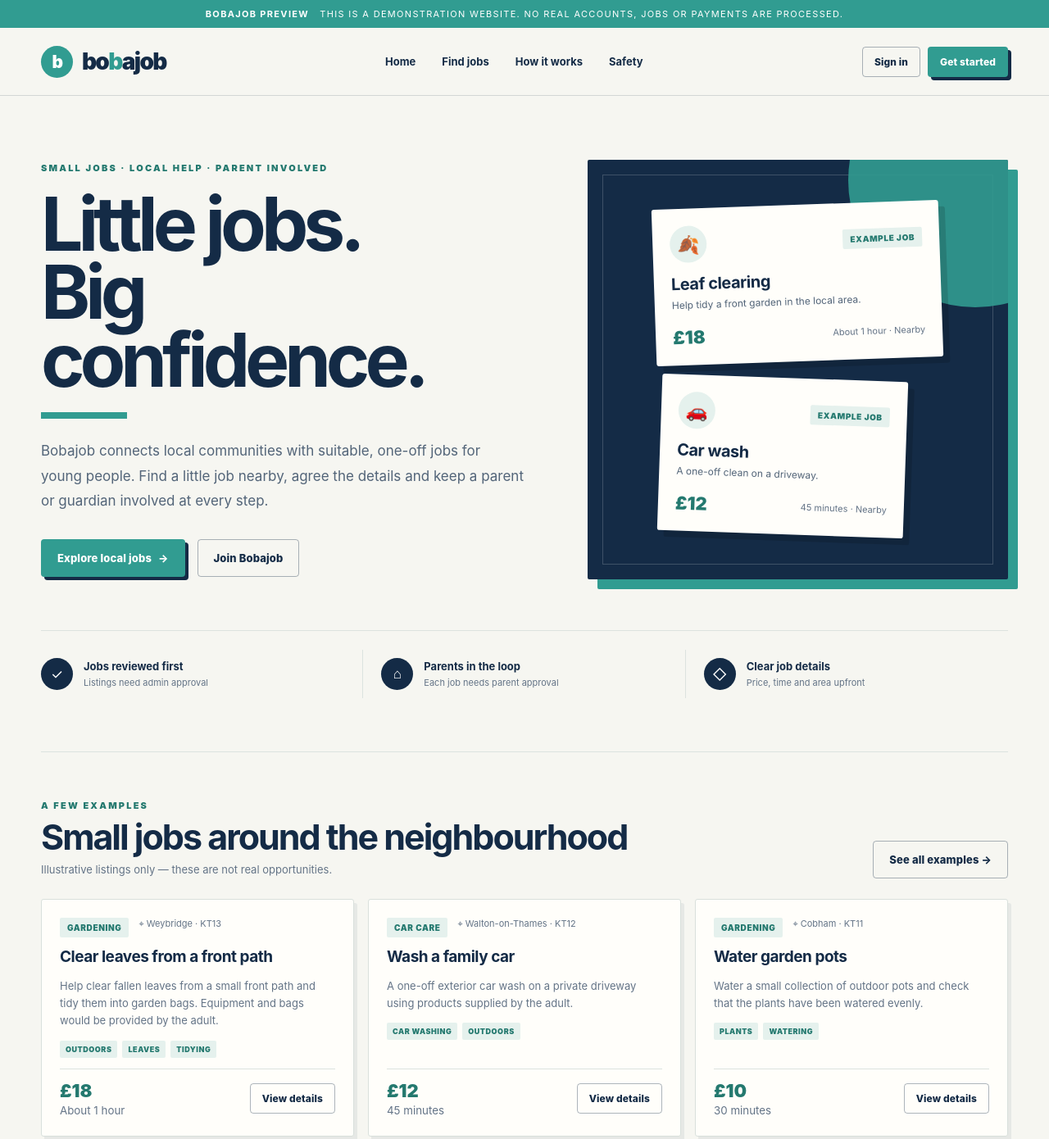
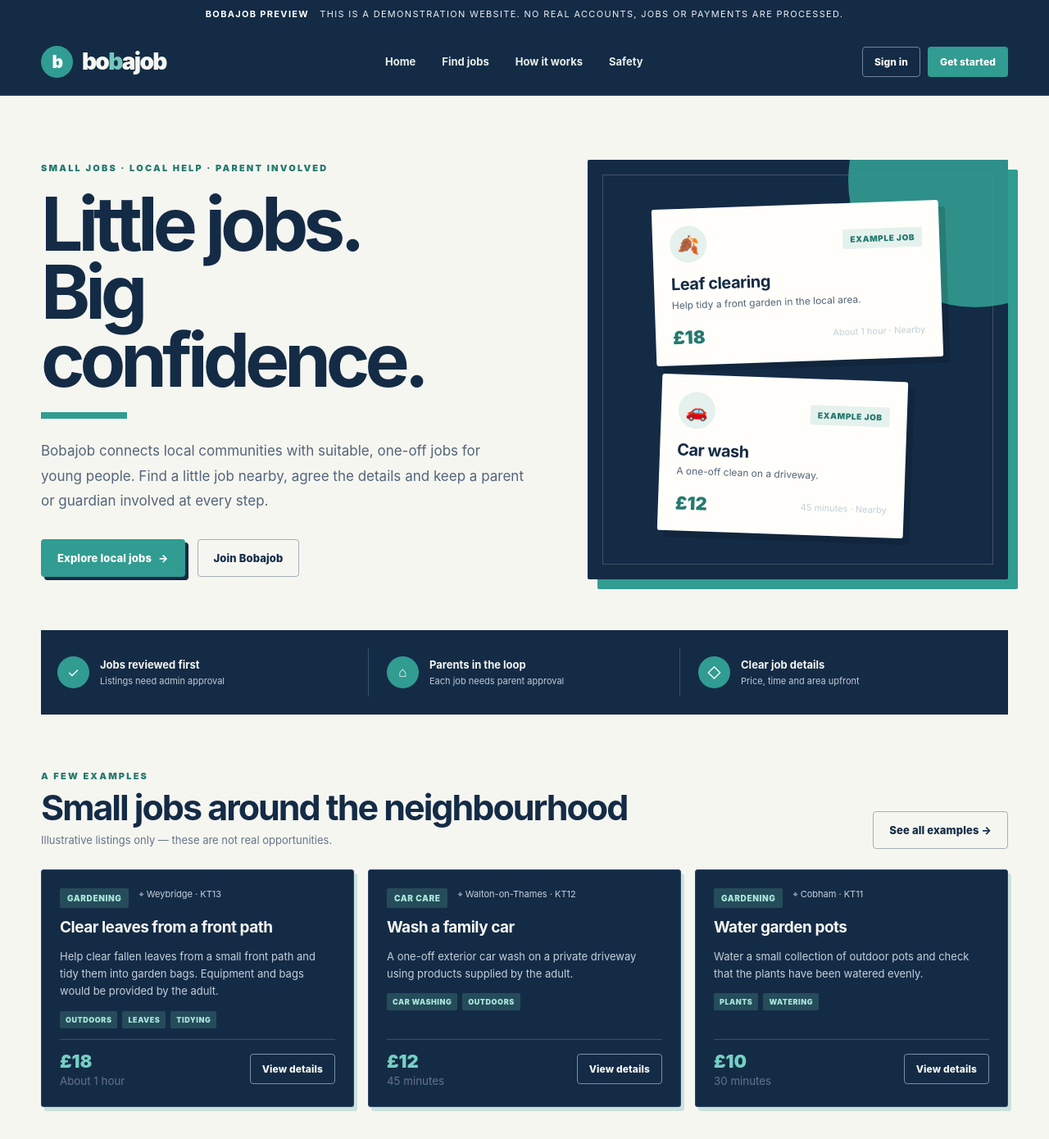
Before and after one commit to pixel-rioteer/teenjobs, a plain HTML site: page index.html in a window 1280 px wide. Shown: the top 1390 px of the page at 82% size. Drawn offline with Linux system fonts and the light colour scheme.

Commit message:
Make Bobajob design more navy-forward

```diff
--- a/index.html
+++ b/index.html
@@ -20,6 +20,24 @@ main{min-height:70vh}.view{display:none}.view.active{display:block}.hero{padding
 dialog{border:0;border-radius:4px;padding:0;width:min(520px,calc(100% - 28px));box-shadow:0 24px 90px rgba(10,25,40,.3)}dialog::backdrop{background:rgba(12,28,43,.65);backdrop-filter:blur(3px)}.dialog-inner{padding:26px;background:var(--cream)}.dialog-head{display:flex;justify-content:space-between;align-items:start;gap:15px}.dialog-head h2{color:var(--navy);margin:0;font-size:25px;letter-spacing:-1px}.icon-button{border:0;background:#e5ebe7;border-radius:3px;padding:8px 11px;color:var(--navy)}.role-grid{display:grid;grid-template-columns:repeat(3,1fr);gap:9px;margin:18px 0}.role-choice{border:1px solid var(--line);border-radius:3px;background:var(--paper);padding:14px 8px;text-align:center;color:var(--navy);font-weight:850;font-size:12px}.role-choice span{display:block;font-size:23px;margin-bottom:7px}.role-choice.selected{border:2px solid var(--teal);background:var(--soft)}
 @media(max-width:850px){.hero{grid-template-columns:1fr;gap:35px;padding-top:55px}.hero-visual{min-height:360px}.nav-links{display:none}.menu-toggle{display:block}.job-grid,.how-grid{grid-template-columns:repeat(2,1fr)}.trust-strip{grid-template-columns:1fr;gap:8px}.trust-item{border-right:0;padding:9px 0}.banner{align-items:flex-start;flex-direction:column}.dash-layout{grid-template-columns:1fr}.dash-nav{display:flex;overflow:auto}.dash-nav button{white-space:nowrap;width:auto}}
 @media(max-width:600px){.shell{padding:0 18px}.nav{height:70px}.brand{font-size:24px}.hero{padding:42px 0 34px;gap:30px}.hero h1{font-size:56px;letter-spacing:-3.5px}.hero p{font-size:15px}.hero-visual{padding:17px;min-height:310px;box-shadow:6px 6px 0 var(--teal)}.visual-card{margin:18px 0 0!important}.visual-card+.visual-card{margin-left:28px!important}.job-grid,.how-grid,.safety-grid{grid-template-columns:1fr}.section{padding:38px 0}.section-head{align-items:flex-start;flex-direction:column}.section-head h2{font-size:32px}.page-intro{padding-top:39px}.page-intro h1{font-size:43px}.form-grid{grid-template-columns:1fr}.span-2{grid-column:auto}.stats{grid-template-columns:1fr 1fr}.banner{padding:26px 23px;box-shadow:6px 6px 0 var(--navy)}.banner h2{font-size:28px}.list-row{align-items:flex-start;flex-direction:column}.role-grid{grid-template-columns:1fr}.footer-inner{padding-left:18px;padding-right:18px}.panel{padding:18px}}
+
+
+/* Navy-forward colour balance */
+.top-note{background:var(--navy);color:#e9f0f4}
+header{background:var(--navy);border-bottom:1px solid #35516a}
+.brand{color:var(--cream)}.brand span span{color:#72c8bc}
+.nav-links button,.mobile-links button{color:#e8eee9}.nav-links button:hover,.mobile-links button:hover{background:#24415d;color:#8bd4c9}
+.nav-actions .btn-secondary{color:var(--cream);border-color:#718399}.menu-toggle{color:var(--cream);border-color:#718399;background:transparent}
+.trust-strip{background:var(--navy);border:0;padding:22px 20px;margin-bottom:10px}
+.trust-item{border-color:#35516a}.trust-item strong{color:var(--cream)}.trust-item small{color:#bdcbd5}.trust-icon{background:var(--teal);color:white}
+.banner{background:var(--navy);box-shadow:9px 9px 0 var(--teal)}.banner p{color:#c8d6df}.banner .btn{background:var(--teal);color:white}
+.job-card{background:var(--navy);border-color:#294761;box-shadow:4px 5px 0 rgba(49,156,145,.22)}
+.job-card h3{color:var(--cream)}.job-card p,.job-meta{color:#c3d0da}.job-card .card-bottom{border-color:#35516a}.job-card .btn-secondary{color:var(--cream);border-color:#7890a4}.job-card .price{color:#75cfc2}
+.job-card .tag{background:#254c5a;color:#a8e4db}
+.section-head h2{color:var(--navy)}
+.mobile-links{background:var(--navy);border-top:1px solid #35516a}
+footer{background:#0e2137;border-top:5px solid var(--teal)}
+@media(max-width:600px){.trust-strip{padding:15px 18px}.trust-item{padding:9px 0}}
 
   </style>
 </head>
```
